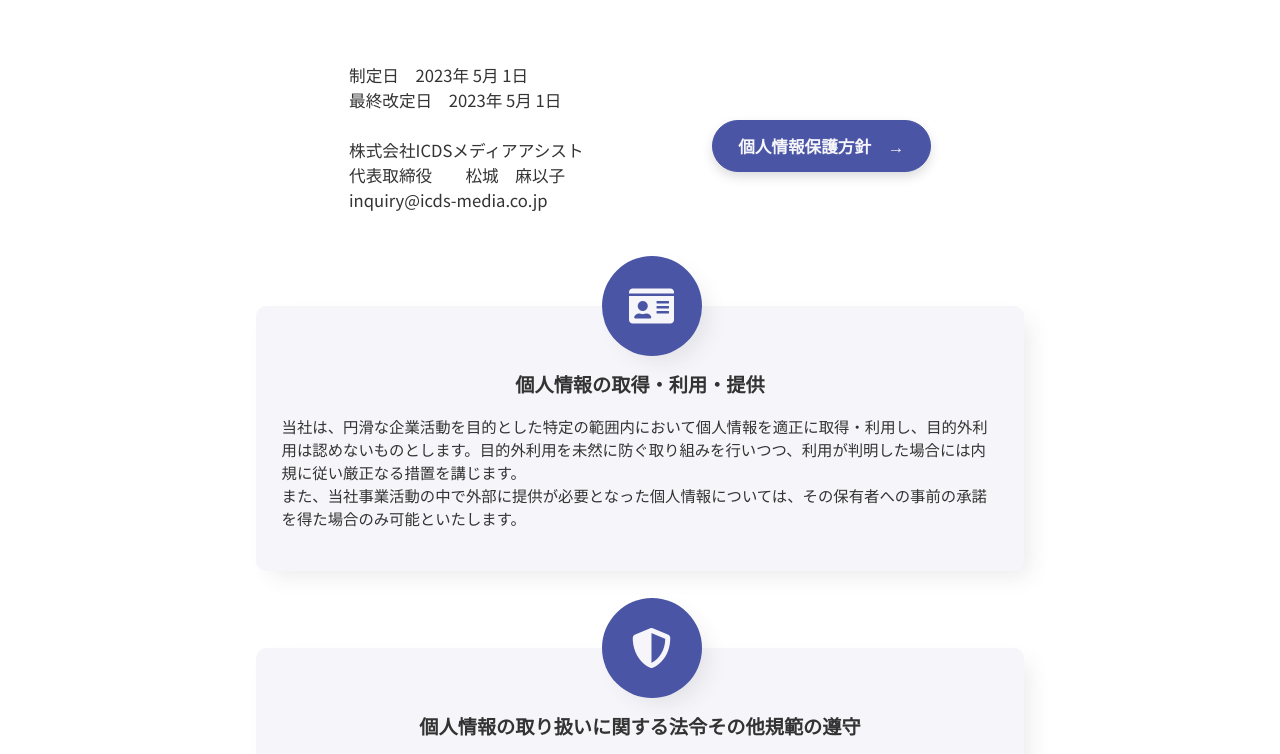
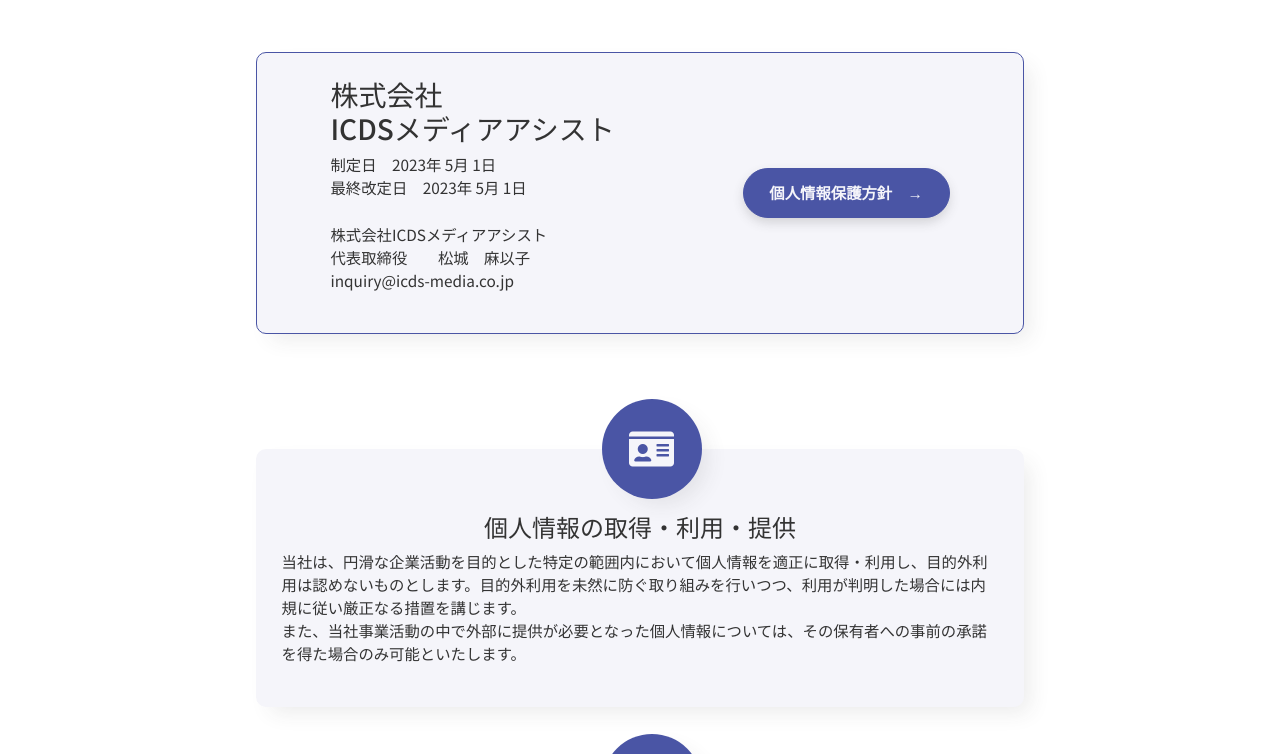
Before and after one commit to emiowa/icdsma, a plain HTML site: page inquiry.html in a window 1280 px wide. Shown: the part 188-942 px from the top of the page. Drawn offline with nearby package versions, Linux system fonts and the light colour scheme; a script that the page names is missing.

Commit message:
css design update

```diff
--- a/about.css
+++ b/about.css
@@ -345,7 +345,7 @@
     a{color: #f5f5fa;}
 }
 
-@media screen and (min-width: 1400px){
+@media screen and (min-width: 1500px){
     p{font-size: 1vw;}
     h2{font-size: 3vw;}
     li{font-size: 1vw;}
--- a/inquiry.css
+++ b/inquiry.css
@@ -107,9 +107,6 @@
 
 
 /* INQUIRY */
-div#inquirySection{
-    padding-bottom: 50px;
-}
 div#textInquirySection{
     text-align: center;
     margin-top: 3vw;
@@ -121,8 +118,7 @@
     padding: 0 50px;
 }
 p#inquirySectionPa{font-size: 1.5vw;}
-p.informationSectionTitle{
-    font-size: 1.5vw;
+h4{
     text-align: center;
 }
 
@@ -131,7 +127,6 @@
     justify-content: center;
     align-items: center;
 }
-p#finalInformationText{font-size: 1.3vw;}
 
 button#pdfLink{
     border: solid 1px #4a55a5;
@@ -139,7 +134,7 @@
     border-radius: 30px;
     padding: 1vw 2vw;
     color: #f5f5fa;
-    font-size: 1.3vw;
+    font-size: 1.2vw;
     font-weight: bold;
     box-shadow: 0px 5px 12px -1px rgba(60,60,60,0.2);
     margin-left: 10vw;
@@ -149,6 +144,16 @@
     border: solid 1px #4a55a5;
     background-color: transparent;
     color: #4a55a5;
+}
+
+div.backgroundFinalInformation{
+    position: relative;
+    background-color: #f5f5fa;
+    padding: 2vw;
+    border-radius: 10px;
+    border: #4a55a5 solid 1px;
+    box-shadow: 10px 10px 21px -5px rgba(60,60,60,0.1);
+    margin: 3vw 20vw;
 }
 
 div.backgroundInformationSection{
@@ -189,6 +194,8 @@
     margin-left: auto;
     margin-right: 0;
 }
+
+p.informationSectionTitle{font-size: 1.3vw;}
 
 /* FORM */
 h1#contactSectionTitle{
@@ -308,7 +315,7 @@
     }
     h1#inquirySectionTitle{font-size: 8vw;}
     p#inquirySectionPa{font-size: 3.8vw;}
-    p.informationSectionTitle{font-size: 3.8vw;}
+    h4{font-size: 3.8vw;}
     p#finalInformationText{font-size: 3.5vw;}
     div#finalInformation{
         flex-direction: column;
@@ -360,7 +367,7 @@
     a{color: #f5f5fa;}
 }
 
-@media screen and (min-width: 1400px){
+@media screen and (min-width: 1500px){
     p{font-size: 1vw;}
     h2{font-size: 3vw;}
 
@@ -378,7 +385,7 @@
 
 
     /* INQUIRY */
-    p.informationSectionTitle{font-size: 1vw;}
+    h4{font-size: 1.3vw;}
     div.backgroundInformationSection{margin: 4vw 25vw;}
     .backgroundInformationSection::before{top: -30px;}
 
--- a/inquiry.html
+++ b/inquiry.html
@@ -37,8 +37,11 @@
                 </div>
             </div>
 
-            <div id="finalInformation">
-                <p id="finalInformationText">制定日　2023年 5月 1日<br>最終改定日　2023年 5月 1日<br><br>株式会社ICDSメディアアシスト<br>代表取締役　　松城　麻以子<br>inquiry@icds-media.co.jp</p>
+            <div class="backgroundFinalInformation" id="finalInformation">
+                <div>
+                    <h3>株式会社<br>ICDSメディアアシスト</h3>
+                    <p id="finalInformationText">制定日　2023年 5月 1日<br>最終改定日　2023年 5月 1日<br><br>株式会社ICDSメディアアシスト<br>代表取締役　　松城　麻以子<br>inquiry@icds-media.co.jp</p>
+                </div>
                 <button id="pdfLink" onclick="pdfLink()">個人情報保護方針　→</button>
             </div>
 
@@ -47,35 +50,35 @@
 
                     <div class="col-md-12 col-xs-12">
                         <div class="backgroundInformationSection" id="policy1">
-                            <p class="informationSectionTitle"><b>個人情報の取得・利用・提供</b></p>
+                            <h4 class="informationSectionTitle">個人情報の取得・利用・提供</h4>
                             <p class="informationSectionPa">当社は、円滑な企業活動を目的とした特定の範囲内において個人情報を適正に取得・利用し、目的外利用は認めないものとします。目的外利用を未然に防ぐ取り組みを行いつつ、利用が判明した場合には内規に従い厳正なる措置を講じます。<br>また、当社事業活動の中で外部に提供が必要となった個人情報については、その保有者への事前の承諾を得た場合のみ可能といたします。</p>
                         </div>
                     </div>
 
                     <div class="col-md-12 col-xs-12 floatRight">
                         <div class="backgroundInformationSection" id="policy2">
-                            <p class="informationSectionTitle titleRight"><b>個人情報の取り扱いに関する法令その他規範の遵守</b></p>
+                            <h4 class="informationSectionTitle titleRight">個人情報の取り扱いに関する法令その他規範の遵守</h4>
                             <p class="informationSectionPa">当社は以下の法令を原則に、国及び自治体の定める各種法令に従い、その範囲内において個人情報を取り扱うものといたします。<br>「個人情報の保護に関する法律」(平成十五年法律第五十七号)<br>「行政手続における特定の個人を識別するための番号の利用等に関する法律」(平成二十五年法律第二十七号)</p>
                         </div>
                     </div>
 
                     <div class="col-md-12 col-xs-12">
                         <div class="backgroundInformationSection" id="policy3">
-                            <p class="informationSectionTitle"><b>個人情報の漏えい、滅失又はき損の防止及び是正</b></p>
+                            <h4 class="informationSectionTitle">個人情報の漏えい、滅失又はき損の防止及び是正</h4>
                             <p class="informationSectionPa">当社は、個人情報への不正アクセス、個人情報の漏えい、滅失又はき損に対し、適切な予防策ならびに是正策を講じます。</p>
                         </div>
                     </div>
 
                     <div class="col-md-12 col-xs-12 floatRight">
                         <div class="backgroundInformationSection" id="policy4">
-                            <p class="informationSectionTitle titleRight"><b>苦情及び相談への対応</b></p>
+                            <h4 class="informationSectionTitle titleRight">苦情及び相談への対応</h4>
                             <p class="informationSectionPa">当社の個人情報の取扱い及び個人情報保護マネジメントシステムに関する苦情・相談には、受付次第、適切かつ迅速に対応を行います。</p>
                         </div>
                     </div>
 
                     <div class="col-md-12 col-xs-12">
                         <div class="backgroundInformationSection" id="policy5">
-                            <p class="informationSectionTitle"><b>個人情報保護マネジメントシステムの継続的改善</b></p>
+                            <h4 class="informationSectionTitle">個人情報保護マネジメントシステムの継続的改善</h4>
                             <p class="informationSectionPa">当社において個人情報の取り扱いを適正なものとするため、個人情報マネジメントシステムを構築・運用し、定期的な従業者教育、監査の実施により継続的な改善に努めていきます。</p>
                         </div>
                     </div>
--- a/style.css
+++ b/style.css
@@ -371,7 +371,7 @@
 }
 
 
-@media screen and (min-width: 1400px){
+@media screen and (min-width: 1500px){
     p{font-size: 1vw;}
     h2{font-size: 3vw;}
     li{font-size: 1vw;}
```
